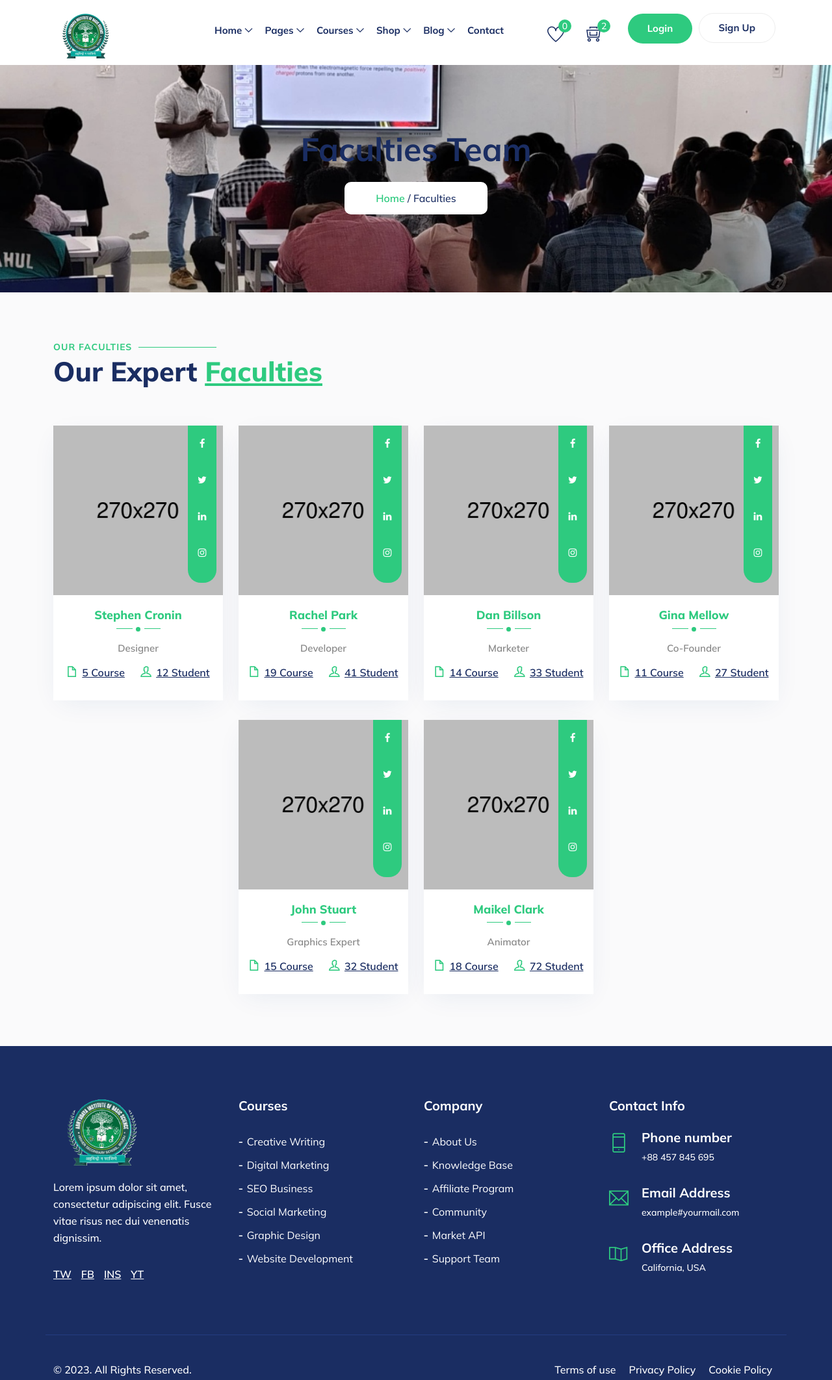
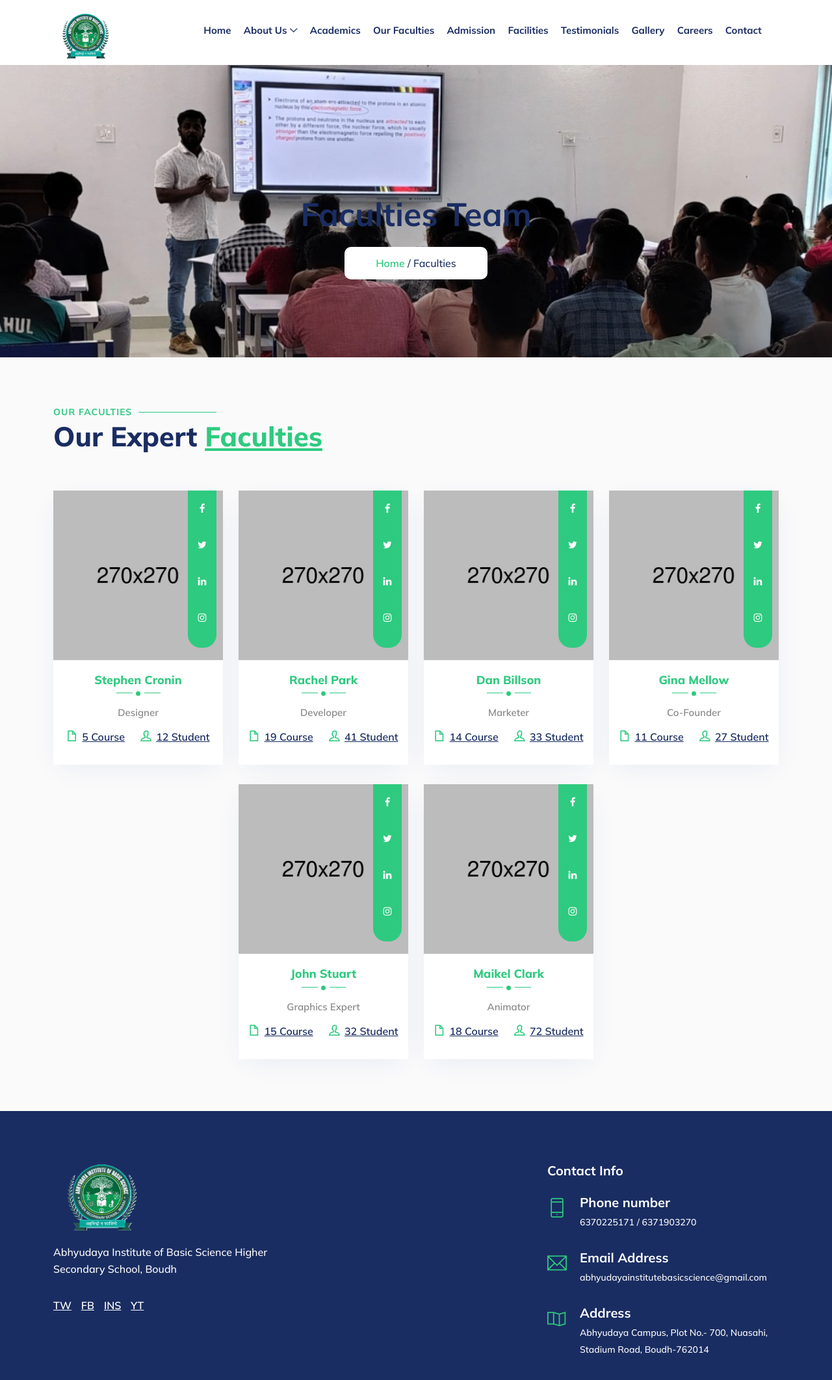
Before and after one commit to mavendyna1109/abuhayInstitute, a plain HTML site: page team.html in a window 1280 px wide. Shown: the top 2124 px of the page at 65% size. Drawn offline with Linux system fonts and the light colour scheme.

Commit message:
commited

```diff
--- a/team.html
+++ b/team.html
@@ -47,7 +47,7 @@
 	<!-- END PRELOADER -->
 
 		<!-- START NAVBAR -->
-	<div id="navigation" class="fixed-top navbar-light bg-faded site-navigation">
+		<div id="navigation" class="navbar-light bg-faded site-navigation">
 			<div class="container">
 				<div class="row">
 					<div class="col-lg-2 col-md-3 col-sm-4">
@@ -56,31 +56,49 @@
 						</div>
 					</div><!--- END Col -->
 
-				<div class="col-lg-6 col-md-9 col-sm-8 ">
+					<div class="col-lg-10 col-md-9 col-sm-8 ">
 						<div class="header_right ">
 							<nav id="main-menu" class="ms-auto">
 								<ul>
-							  <li><a class="nav-link" href="index.html">Home <span class="ti-angle-down"></span></a>
+								  <li><a class="nav-link" href="index.html">Home</a>
+
+								   </li>
+									<li><a class="nav-link" href="#">About Us <span class="ti-angle-down"></span></a>
 										<ul>
-									<li><a class="nav-link" href="index.html">Home 01</a></li>
-									<li><a class="nav-link" href="index_2.html">Home 02</a></li>
-									<li><a class="nav-link" href="index_3.html">Home 03</a></li>
+											<li><a class="nav-link" href="about.html">About the College</a></li>
+
+											<!-- <li><a class="nav-link" href="team-details.html">Instructor Details</a></li> -->
+											<!-- <li><a class="nav-link" href="faq.html">FAQ's</a></li> -->
+											<!-- <li><a class="nav-link" href="event.html">Event</a></li> -->
+											<!-- <li><a class="nav-link" href="event_single.html">Event Single</a></li> -->
+											<!-- <li><a class="nav-link" href="error.html">404 Page</a></li>										 -->
+											<!-- <li><a class="nav-link" href="login.html">Login</a></li>
+											<li><a class="nav-link" href="register.html">Register</a></li> -->
 										</ul>
 									</li>
-							    <li><a class="nav-link" href="#">Pages <span class="ti-angle-down"></span></a>
-									<ul>
-										<li><a class="nav-link" href="about.html">About Us</a></li>
-										<li><a class="nav-link" href="team.html">Instructor</a></li>
-										<li><a class="nav-link" href="team-details.html">Instructor Details</a></li>
-										<li><a class="nav-link" href="faq.html">FAQ's</a></li>
-										<li><a class="nav-link" href="event.html">Event</a></li>
-										<li><a class="nav-link" href="event_single.html">Event Single</a></li>
-										<li><a class="nav-link" href="error.html">404 Page</a></li>
-										<li><a class="nav-link" href="login.html">Login</a></li>
-										<li><a class="nav-link" href="register.html">Register</a></li>
-									</ul>
+									  <li><a class="nav-link" href="index.html">Academics</a>
+
 								   </li>
-								<li><a class="nav-link" href="course.html">Courses <span class="ti-angle-down"></span></a>
+								   	     <li><a class="nav-link" href="team.html">Our Faculties</a>
+
+								   </li>
+								     <li><a class="nav-link" href="index.html">Admission</a>
+
+								   </li>
+								     <li><a class="nav-link" href="facilities.html">Facilities</a>
+
+								   </li>
+
+								     <li><a class="nav-link" href="index.html">Testimonials</a>
+
+								   </li>
+								     <li><a class="nav-link" href="index.html">Gallery</a>
+
+								   </li>
+								     <li><a class="nav-link" href="index.html">Careers</a>
+
+								   </li>
+									<!-- <li><a class="nav-link" href="course.html">Courses <span class="ti-angle-down"></span></a>
 										<ul>
 											<li><a class="nav-link" href="course.html">Courses 01</a></li>
 											<li><a class="nav-link" href="course2.html">Courses 02</a></li>
@@ -88,43 +106,21 @@
 											<li><a class="nav-link" href="course-sidebar.html">Course Sidebar</a></li>
 											<li><a class="nav-link" href="single_course.html">Course details</a></li>
 										</ul>
-								</li>
-								<li><a class="nav-link" href="shop.html">Shop <span class="ti-angle-down"></span></a>
-									<ul>
-										<li><a class="nav-link" href="shop.html">Shop</a></li>
-										<li><a class="nav-link" href="single_shop.html">Single Shop</a></li>
-										<li><a class="nav-link" href="cart.html">Cart Page</a></li>
-										<li><a class="nav-link" href="checkout.html">Checkout page</a></li>
-									</ul>
-								</li>
+									</li> -->
+<!--
 									<li><a class="nav-link" href="blog.html">Blog <span class="ti-angle-down"></span></a>
 										<ul>
 											<li><a class="nav-link" href="blog.html">Blog List</a></li>
 											<li><a class="nav-link" href="blog_single.html">Single Blog</a></li>
 										</ul>
-								</li>
+									</li> -->
 									<li><a class="nav-link" href="contact.html">Contact</a></li>
 								</ul>
 							</nav>
 							<div id="mobile_menu"></div>
 						</div>
 					</div><!--- END Col -->
-				<div class="col-lg-4 col-md-3 col-sm-8">
-					<div class="home_lc">
-						<a href="#" class="hlc">
-						  <i class="ti-heart"></i>
-						  <span class="gactive">0</span>
-					   </a>
-						<a href="#" class="hlc">
-						  <i class="ti-shopping-cart-full"></i>
-						  <span class="gactive">2</span>
-					   </a>
-					</div>
-					<div class="call_to_action">
-						<a class="btn_one" href="login.html">Login</a>
-						<a class="btn_two" href="register.html">Sign Up</a>
-					</div><!--- END SOCIAL PROFILE -->
-				</div><!--- END Col -->
+
 				</div><!--- END ROW -->
 			</div><!--- END CONTAINER -->
 		</div>
@@ -292,10 +288,10 @@
 	<div class="footer section-padding">
 		<div class="container">
 			<div class="row">
-				<div class="col-lg-3 col-sm-6 col-xs-12">
+				<div class="col-lg-4 col-sm-6 col-xs-12">
 					<div class="single_footer">
-						<a href="index.html"><img src="assets/images/all-img/logo2.png" alt=""></a>
-						<p>Lorem ipsum dolor sit amet, consectetur adipiscing elit. Fusce vitae risus nec dui venenatis dignissim.</p>
+						<a href="index.html"><img src="assets/images/all-img/logo2.png" alt="" loading="lazy"></a>
+						<p>Abhyudaya Institute of Basic Science Higher Secondary School, Boudh</p>
 					</div>
 					<div class="foot_social">
 						<ul>
@@ -306,8 +302,8 @@
 						</ul>
 					</div>
 				</div><!--- END COL -->
-				<div class="col-lg-3 col-sm-6 col-xs-12">
-					<div class="single_footer">
+				<div class="col-lg-4 col-sm-6 col-xs-12">
+					<!-- <div class="single_footer">
 						<h4>Courses</h4>
 						<ul>
 							<li><a href="#">Creative Writing</a></li>
@@ -317,38 +313,26 @@
 							<li><a href="#">Graphic Design</a></li>
 							<li><a href="#">Website Development</a></li>
 						</ul>
+					</div> -->
 				</div>
-				</div><!--- END COL -->
-				<div class="col-lg-3 col-sm-6 col-xs-12">
-					<div class="single_footer">
-						<h4>Company</h4>
-						<ul>
-							<li><a href="#">About us</a></li>
-							<li><a href="#">Knowledge Base</a></li>
-							<li><a href="#">Affiliate Program</a></li>
-							<li><a href="#">Community</a></li>
-							<li><a href="#">Market API</a></li>
-							<li><a href="#">Support team</a></li>
-						</ul>
-					</div>
-				</div><!--- END COL -->
-				<div class="col-lg-3 col-sm-6 col-xs-12">
+
+				<div class="col-lg-4 col-sm-6 col-xs-12">
 					<div class="single_footer">
 						<h4>Contact Info</h4>
 						<div class="sf_contact">
 							<span class="ti-mobile"></span>
 							<h3>Phone number</h3>
-							<p>+88 457 845 695</p>
+							<p>6370225171 / 6371903270</p>
 						</div>
 						<div class="sf_contact">
 							<span class="ti-email"></span>
 							<h3>Email Address</h3>
-							<p>example#yourmail.com</p>
+							<p>abhyudayainstitutebasicscience@gmail.com</p>
 						</div>
 						<div class="sf_contact">
 							<span class="ti-map"></span>
-							<h3>Office Address</h3>
-							<p>California, USA</p>
+							<h3>Address</h3>
+							<p>Abhyudaya Campus, Plot No.- 700, Nuasahi, Stadium Road, Boudh-762014</p>
 						</div>
 					</div>
 				</div><!--- END COL -->
@@ -356,18 +340,18 @@
 			<div class="row fc">
 				<div class="col-lg-6 col-sm-6 col-xs-12">
 					<div class="footer_copyright">
-						<p>&copy; 2023. All Rights Reserved.</p>
+						<p>&copy; 2025. MD All Rights Reserved.</p>
 					</div>
 				</div>
 				<div class="col-lg-6 col-sm-6 col-xs-12">
 					<div class="footer_menu">
 						<ul>
-							<li><a href="#">Terms of use</a></li>
+							<!-- <li><a href="#">Terms of use</a></li>
 							<li><a href="#">Privacy Policy</a></li>
-							<li><a href="#">Cookie Policy</a></li>
+							<li><a href="#">Cookie Policy</a></li> -->
 						</ul>
 					</div>
-				</div><!-- END COL -->
+				</div>
 			</div>
 		</div><!--- END CONTAINER -->
 	</div>
```
Also changed, not shown: about.html (+42 -32 lines), contact.html (+47 -38 lines), facilities.html (+42 -32 lines), index.html (line endings or trailing spaces). Lines whose indentation alone changed are shown as unchanged.
